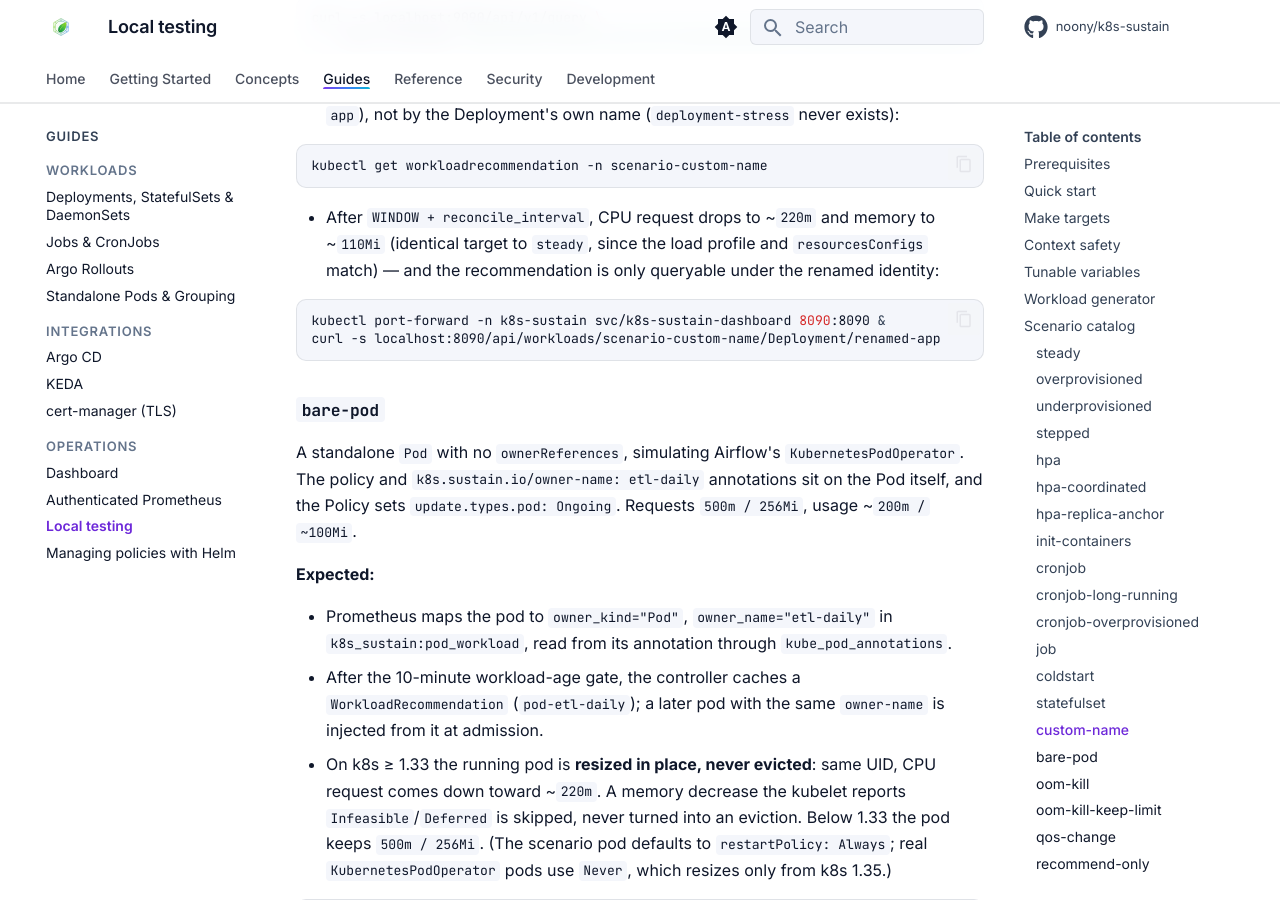
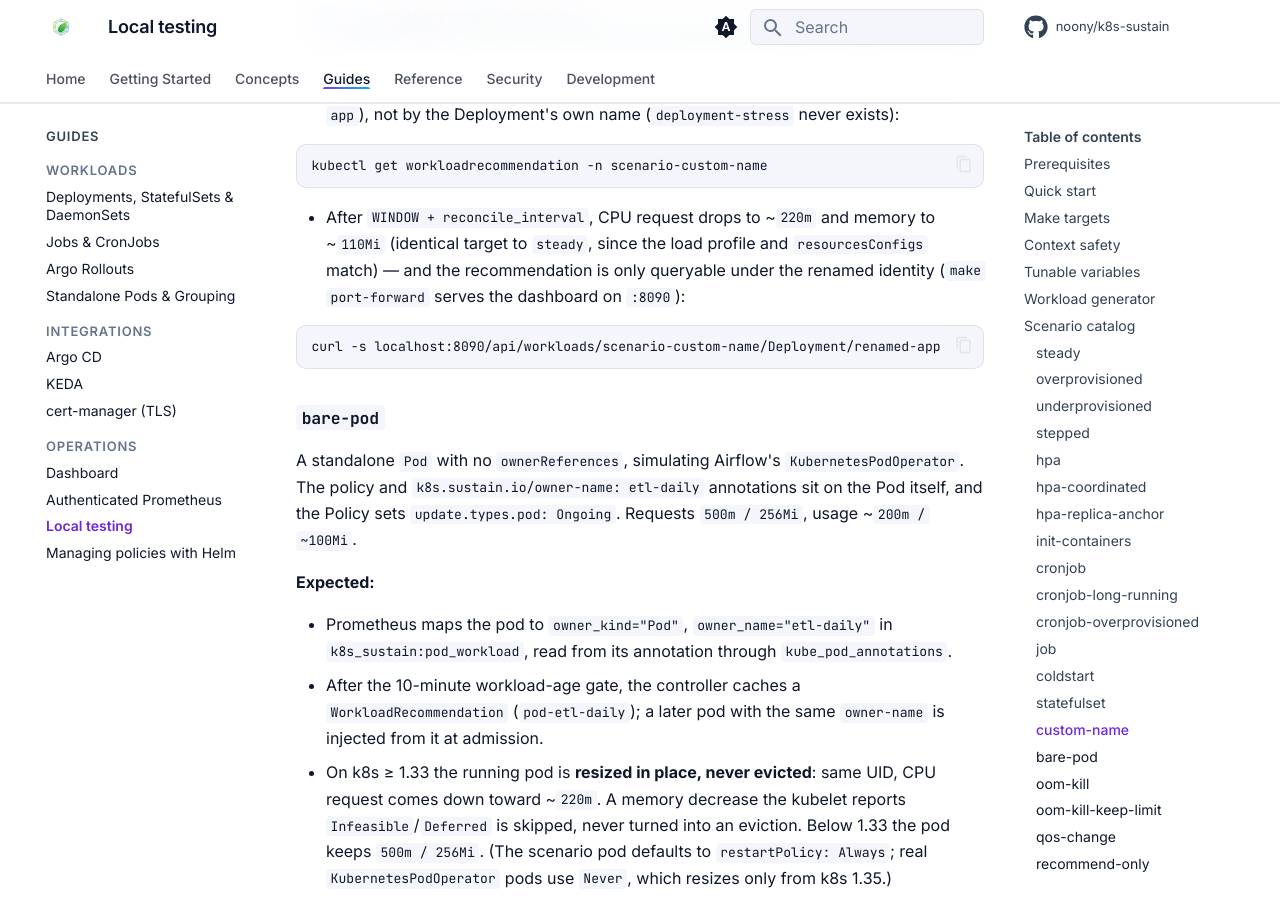
Before and after one commit to noony/k8s-sustain, an MkDocs documentation site: the page built from docs/guides/local-testing.md, in a window 1280 px wide and 900 px high, scrolled down 9582 px. Built offline with MkDocs 1.6.1 and Material for MkDocs 9.7.7, drawn with Linux system fonts in a browser that asks for light colours; comment, search, counter and statistics services are not loaded; the version menu is left out.

Commit message:
docs(local-testing): curl the dashboard make port-forward already serves

````diff
--- a/docs/guides/local-testing.md
+++ b/docs/guides/local-testing.md
@@ -390,10 +390,10 @@ Deployment's own name is never used for Prometheus queries or the
 - After `WINDOW + reconcile_interval`, CPU request drops to ~`220m` and
   memory to ~`110Mi` (identical target to `steady`, since the load profile
   and `resourcesConfigs` match) — and the recommendation is only queryable
-  under the renamed identity:
+  under the renamed identity (`make port-forward` serves the dashboard on
+  `:8090`):
 
   ```bash
-  kubectl port-forward -n k8s-sustain svc/k8s-sustain-dashboard 8090:8090 &
   curl -s localhost:8090/api/workloads/scenario-custom-name/Deployment/renamed-app
   ```
 
````
